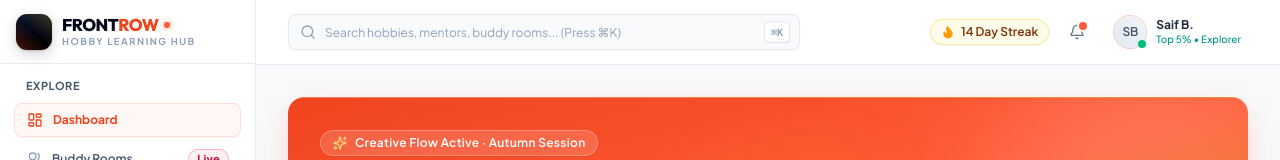
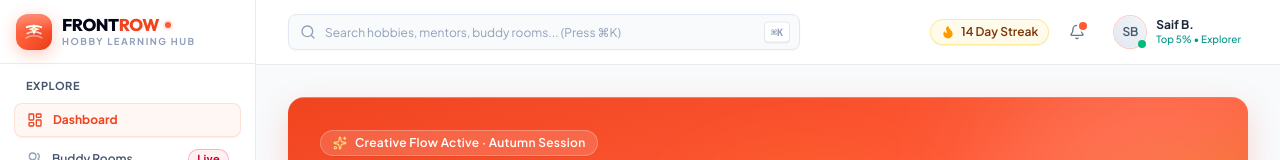
Before and after one commit to kaiizer777/frontrow, a Next.js app: page / in a window 1280 px wide. Shown: the top 160 px of the page. Built offline with nearby package versions, Linux system fonts and the light colour scheme.

Commit message:
fix(brand): enhance logo luminosity with vibrant coral base and crisp white vector mark

```diff
--- a/src/components/shared/FrontrowLogo.tsx
+++ b/src/components/shared/FrontrowLogo.tsx
@@ -22,81 +22,52 @@ export function FrontrowLogo({
 
   return (
     <div className={cn("flex items-center gap-2.5 select-none", className)}>
-      {/* Precision Bespoke Vector Icon */}
+      {/* Radiant Sunset Coral Craft Emblem */}
       <div
         className={cn(
-          "relative shrink-0 rounded-[11px] bg-gradient-to-b from-slate-900 via-slate-950 to-black p-1.5 shadow-[0_4px_14px_rgba(15,23,42,0.18),0_1px_2px_rgba(0,0,0,0.2)] ring-1 ring-white/10 flex items-center justify-center overflow-hidden",
+          "relative shrink-0 rounded-[12px] bg-gradient-to-br from-[#FF6B47] via-[#FF5A36] to-[#E63914] p-1.5 shadow-[0_4px_16px_rgba(255,90,54,0.32)] border-t border-white/35 flex items-center justify-center overflow-hidden",
           iconSizes[size]
         )}
       >
-        {/* Subtle Ambient Radial Backlight inside the emblem */}
-        <div className="absolute inset-0 bg-gradient-to-tr from-primary-600/30 via-transparent to-amber-400/20 pointer-events-none" />
+        {/* Ambient Top Light Flare */}
+        <div className="absolute top-0 left-0 right-0 h-1/2 bg-gradient-to-b from-white/25 to-transparent pointer-events-none rounded-t-[12px]" />
 
         <svg
           viewBox="0 0 32 32"
           fill="none"
           xmlns="http://www.w3.org/2000/svg"
-          className="h-full w-full relative z-10"
+          className="h-full w-full relative z-10 drop-shadow-[0_1px_2px_rgba(0,0,0,0.15)]"
         >
-          <defs>
-            {/* Core Sunset Gradient */}
-            <linearGradient id="fr-gradient-primary" x1="0%" y1="0%" x2="100%" y2="100%">
-              <stop offset="0%" stopColor="#FF7A59" />
-              <stop offset="60%" stopColor="#FF441F" />
-              <stop offset="100%" stopColor="#D82B08" />
-            </linearGradient>
-
-            {/* Amber Glow Accent */}
-            <linearGradient id="fr-gradient-amber" x1="0%" y1="0%" x2="100%" y2="0%">
-              <stop offset="0%" stopColor="#FDE047" />
-              <stop offset="100%" stopColor="#FF9800" />
-            </linearGradient>
-
-            {/* Subtle inner reflection */}
-            <linearGradient id="fr-sheen" x1="0%" y1="0%" x2="0%" y2="100%">
-              <stop offset="0%" stopColor="#FFFFFF" stopOpacity="0.6" />
-              <stop offset="100%" stopColor="#FFFFFF" stopOpacity="0" />
-            </linearGradient>
-          </defs>
-
-          {/* Layer 1: Frontrow Dynamic Curved Stage Rows (Amphitheater Perspective) */}
+          {/* Layer 1: Frontrow Amphitheater Perspective Curves (Stage Rows) */}
           <path
-            d="M 5 24 C 11 20, 21 20, 27 24"
-            stroke="url(#fr-gradient-primary)"
-            strokeWidth="2.5"
+            d="M 5 23.5 C 11 19.5, 21 19.5, 27 23.5"
+            stroke="#FFFFFF"
+            strokeWidth="2.2"
             strokeLinecap="round"
-            opacity="0.35"
+            strokeOpacity="0.45"
           />
           <path
-            d="M 7 18.5 C 12 15.5, 20 15.5, 25 18.5"
-            stroke="url(#fr-gradient-primary)"
-            strokeWidth="2.75"
+            d="M 6.5 17.5 C 11.5 14.5, 20.5 14.5, 25.5 17.5"
+            stroke="#FFFFFF"
+            strokeWidth="2.4"
             strokeLinecap="round"
-            opacity="0.7"
+            strokeOpacity="0.75"
           />
 
-          {/* Layer 2: Frontrow Primary Apex Arc & Monogram 'F' Structure */}
+          {/* Layer 2: Main Dynamic Apex Arc */}
           <path
-            d="M 6 9 C 12 7.5, 20 7.5, 26 9"
-            stroke="url(#fr-gradient-primary)"
-            strokeWidth="3.2"
+            d="M 6 8.5 C 12 6.5, 20 6.5, 26 8.5"
+            stroke="#FFFFFF"
+            strokeWidth="2.8"
             strokeLinecap="round"
           />
 
-          {/* Central Creative Focus Beacon / Diamond Spark */}
+          {/* Layer 3: Radiant Frontrow Spotlight Star (Mastery Spark) */}
           <path
-            d="M 16 5 L 18 10.5 L 23.5 12.5 L 18 14.5 L 16 20 L 14 14.5 L 8.5 12.5 L 14 10.5 Z"
-            fill="url(#fr-gradient-primary)"
+            d="M 16 3.5 L 18.2 9.5 L 24 11.5 L 18.2 13.5 L 16 19.5 L 13.8 13.5 L 8 11.5 L 13.8 9.5 Z"
+            fill="#FFFFFF"
           />
-          <circle cx="16" cy="12.5" r="1.5" fill="url(#fr-gradient-amber)" />
-
-          {/* Subtle Top Bevel Highlight */}
-          <path
-            d="M 6 9 C 11 7.8, 21 7.8, 26 9"
-            stroke="url(#fr-sheen)"
-            strokeWidth="1"
-            strokeLinecap="round"
-          />
+          <circle cx="16" cy="11.5" r="1.8" fill="#FDE047" />
         </svg>
       </div>
 
@@ -104,10 +75,10 @@ export function FrontrowLogo({
       {showWordmark && (
         <div className="flex flex-col">
           <div className="flex items-center gap-1.5">
-            <span className="font-display font-black text-[17px] tracking-[-0.03em] text-slate-950 leading-none">
+            <span className="font-display font-black text-[17px] tracking-tight text-slate-950 leading-none">
               FRONT<span className="text-primary-600">ROW</span>
             </span>
-            <span className="h-1.5 w-1.5 rounded-full bg-primary-500 shadow-[0_0_6px_rgba(255,90,54,0.8)]" />
+            <span className="h-1.5 w-1.5 rounded-full bg-primary-500 shadow-[0_0_4px_rgba(255,90,54,0.6)]" />
           </div>
           <span className="text-[9.5px] font-extrabold text-slate-400 tracking-[0.16em] uppercase leading-none mt-1">
             Hobby Learning Hub
```
